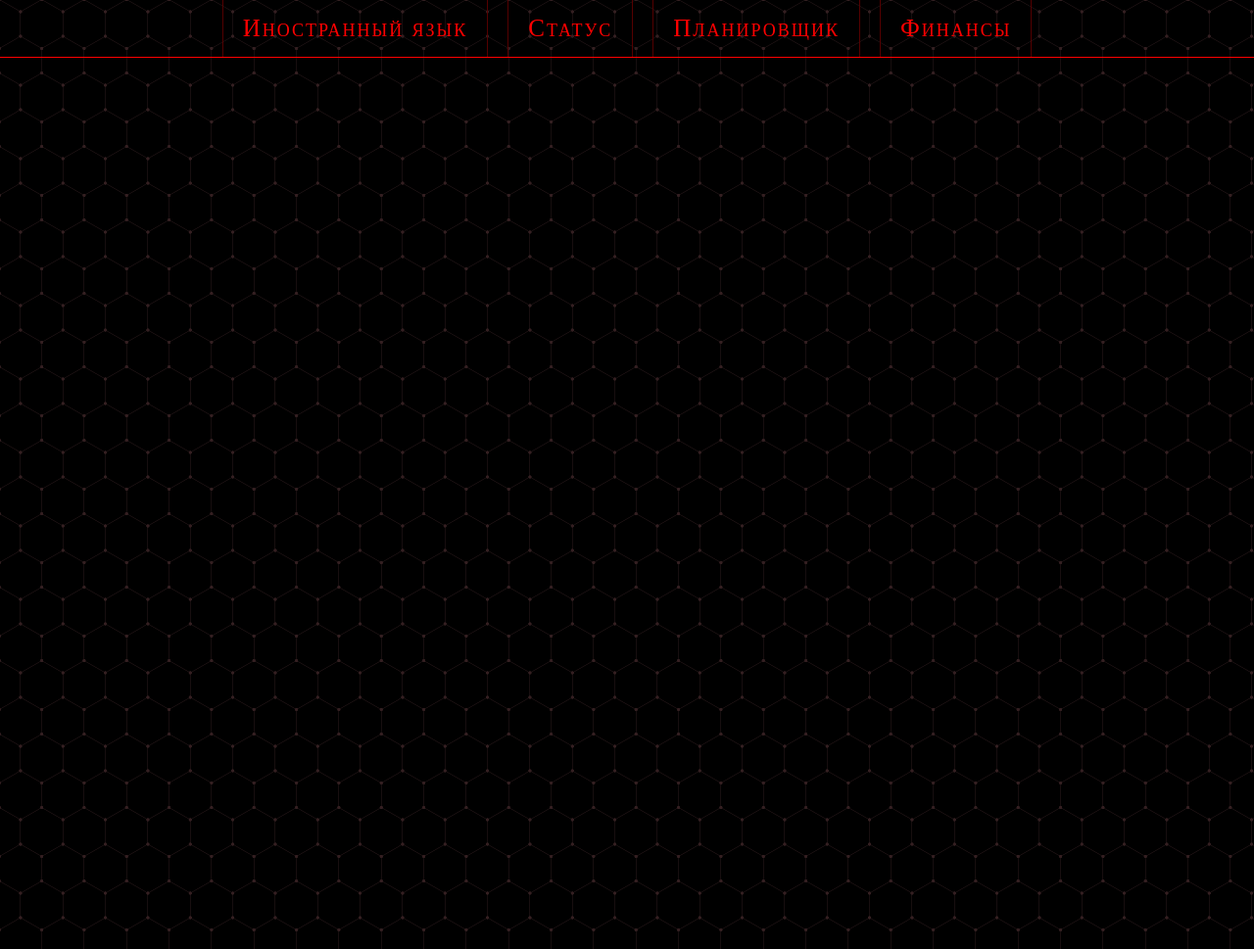
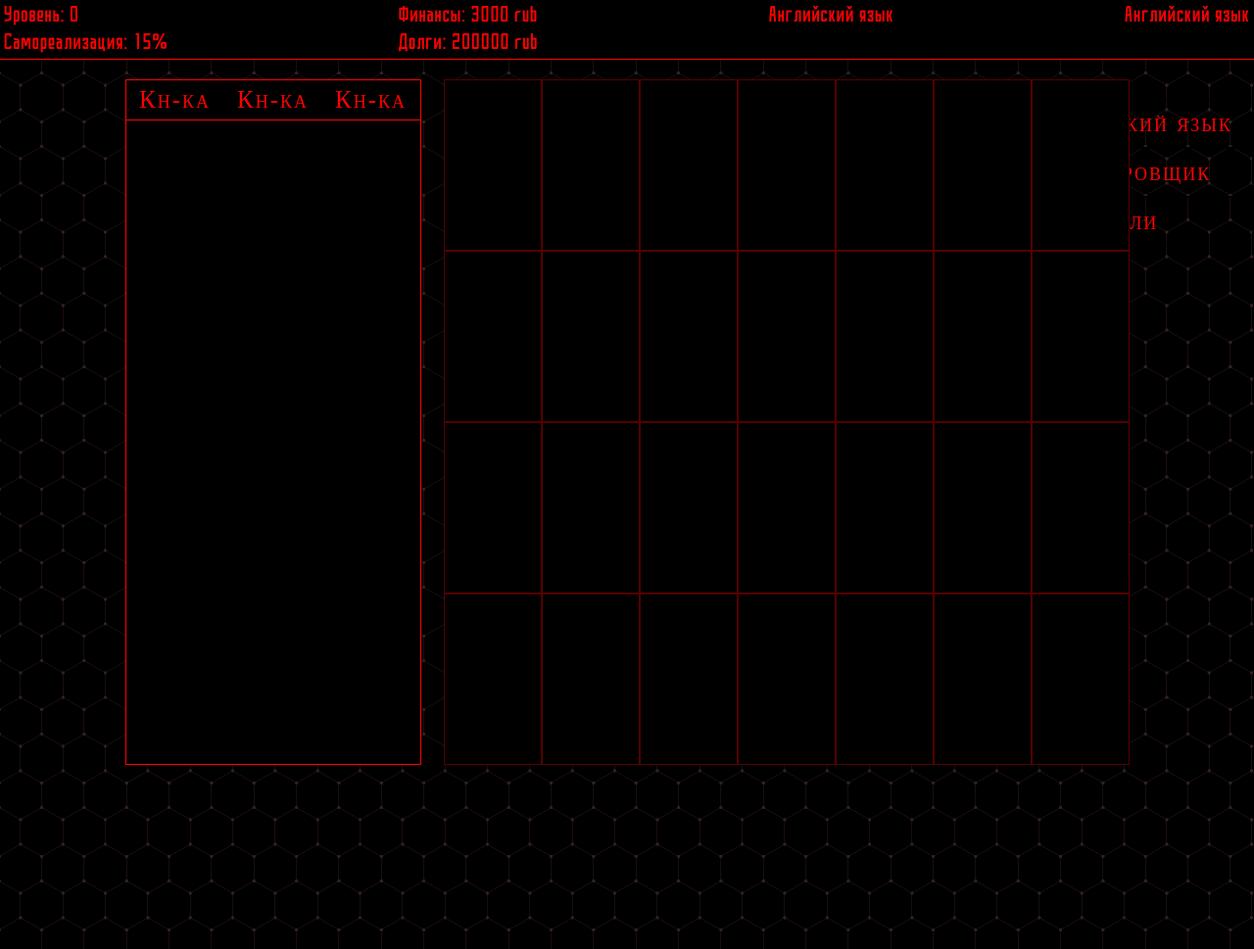
Before and after one commit to ReijiAkkerman/haruproject.space, a PHP site: page / in a window 1280 px wide. Shown: the top 969 px of the page at 98% size. Run offline with PHP 8.4, Linux system fonts and the light colour scheme; some web fonts are replaced.

Commit message:
создал макет календаря и добавил поле для подробного отображения плана дня

```diff
--- a/app/view/enter.php
+++ b/app/view/enter.php
@@ -16,8 +16,8 @@
                             <h6>Пароль</h6>
                             <input type="text" name="password">
                         </div>
-                        <button id="login" type="button">Войти</button>
-                        <button id="registration" type="button">Зарегистрироваться</button>
+                        <button class="button" id="login" type="button">Войти</button>
+                        <button class="button" id="registration" type="button">Зарегистрироваться</button>
                     </form>
                 </div>
             </div>
--- a/app/view/scheduler.php
+++ b/app/view/scheduler.php
@@ -5,24 +5,45 @@
     </head>
     <body>
         <header>
-            <ul>
-                <a href="#"><li>Иностранный язык</li></a>
-                <a href="#"><li>Статус</li></a>
-                <a href="#"><li>Планировщик</li></a>
-                <a href="#"><li>Финансы</li></a>
+            <ul class="commonInfo">
+                <li>Уровень: 0</li>
+                <li>Самореализация: 15%</li>
+            </ul>
+            <ul class="commonMoney">
+                <li id="Finances">Финансы: 3000 rub</li>
+                <li id="Debts">Долги: 200000 rub</li>
+            </ul>
+            <ul class="commonTasks">
+                <li>Английский язык</li>
+            </ul>
+            <ul class="commonSkills">
+                <li>Английский язык</li>
             </ul>
         </header>
-        <section class="miniLists">
-
-        </section>
-        <section class="Lists">
-
-        </section>
-        <section class="Calendar">
-
-        </section>
+        <nav class="Menu">
+            <ul>
+                <a href="#"><li>Английский язык</li></a>
+                <a href="#"><li>Планировщик</li></a>
+                <a href="#"><li>Цели</li></a>
+            </ul>
+        </nav>
+        <main class="mainWindow">
+            <div class="Detailes">
+                <div class="DetailesToolbar">
+                    <button class="DetailesToolbarItem">Кн-ка</button>
+                    <button class="DetailesToolbarItem">Кн-ка</button>
+                    <button class="DetailesToolbarItem">Кн-ка</button>
+                </div>
+            </div>
+            <div class="Calendar">
+                <?php for($i = 0; $i < 56; $i++) { ?>
+                    <button class="item" ></button>
+                <?php } ?>
+            </div>
+        </main>
         <footer>
 
         </footer>
+        <script src=""></script>
     </body>
 </html>
--- a/css/positioning.css
+++ b/css/positioning.css
@@ -9,13 +9,36 @@ button {
 }
 
 header {
-    display: block;
+    display: flex;
+    justify-content: space-between;
     position: sticky;
 }
 
-header > ul {
+.Menu {
+    display: block;
+    position: fixed;
+}
+
+.mainWindow {
     display: flex;
-    justify-content: center;
+    justify-content: space-between;
+    position: relative;
+}
+
+.Detailes {
+    display: block;
+    position: relative;
+}
+
+.DetailesToolbar {
+    display: flex;
+    justify-content: space-around;
+    position: relative;
+}
+
+.Calendar {
+    display: grid;
+    position: relative;
 }
 
 .Contents {
--- a/css/style.css
+++ b/css/style.css
@@ -10,6 +10,7 @@
     font-family: cyber;
     letter-spacing: 2px;
     list-style-type: none;
+    border: none;
 }
 
 *:focus {
@@ -18,6 +19,10 @@
 
 body {
     background-image: url(../assets/images/bg.gif);
+}
+
+body::-webkit-scrollbar {
+    width: 0;
 }
 
 input {
@@ -34,7 +39,7 @@ input:focus {
     background-color: #f003;
 }
 
-button {
+.button {
     background-color: #f002;
     border: none;
     border-left: 1px #500 solid;
@@ -43,31 +48,100 @@ button {
     margin: 15px auto;
 }
 
-button:hover, button:focus {
+.button:hover, .button:focus {
     background-color: #f003;
+    border-left: 1px #f00 solid;
+    border-right: 1px #f00 solid;
+    cursor: pointer;
+}
+
+header {
+    border-bottom: 1px #f00 solid;
+    background-color: #000;
+    top: -60px;
+    z-index: 1;
+}
+
+header:hover {
+    top: 0;
+}
+
+header * {
+    font-size: 20px;
+    font-variant: normal;
+    letter-spacing: 1px;
+    text-align: left;
+    padding: 2px;
+    font-family: sao;
+}
+
+.Menu {
+    top: 100px;
+    right: 0;
+    border: 1px #0000 solid;
+}
+
+.Menu li {
+    padding: 10px 20px;
+    background-color: #0000;
+    border: 1px #000 solid;
+}
+
+.Menu li:hover {
+    background-color: #f002;
+    border: 1px #f00 solid;
+}
+
+.mainWindow {
+    width: 1025px;
+    background-color: #0000;
+    margin: 20px auto;
+}
+
+.Detailes {
+    width: 300px;
+    height: 698px;
+    background-color: #000;
+    border: 1px #f00 solid;
+}
+
+.DetailesToolbar {
+    width: 100%;
+    height: 40px;
+    border-bottom: 1px #f00 solid;
+}
+
+.DetailesToolbarItem {
+    background-color: #000;
+    padding: 0 5px;
+    border-left: 1px #000 solid;
+    border-right: 1px #000 solid;
+}
+
+.DetailesToolbarItem:hover {
+    background-color: #f002;
     border-left: 1px #f00 solid;
     border-right: 1px #f00 solid;
 }
 
-header {
-    top: 0;
-    border-bottom: 1px #f00 solid;
+.Calendar {
+    width: 700px;
+    height: 700px;
+    background-color: #000;
+    grid-template-columns: repeat(7, 1fr);
+    overflow: scroll;
 }
 
-header > ul {
-    margin: 0 auto;
+.Calendar::-webkit-scrollbar {
+    width: 0;
+    height: 0;
 }
 
-header li {
-    margin: 0 10px;
-    padding: 15px 20px;
-    border-left: 1px #500 solid;
-    border-right: 1px #500 solid;
-}
-
-header li:hover {
-    border-left: 1px #f00 solid;
-    border-right: 1px #f00 solid;
+.item {
+    height: 175px;
+    background-color: #000;
+    border: 1px #500 solid;
+    cursor: pointer;
 }
 
 h5 {
```
Also changed, not shown: js/detailes.js (added).
